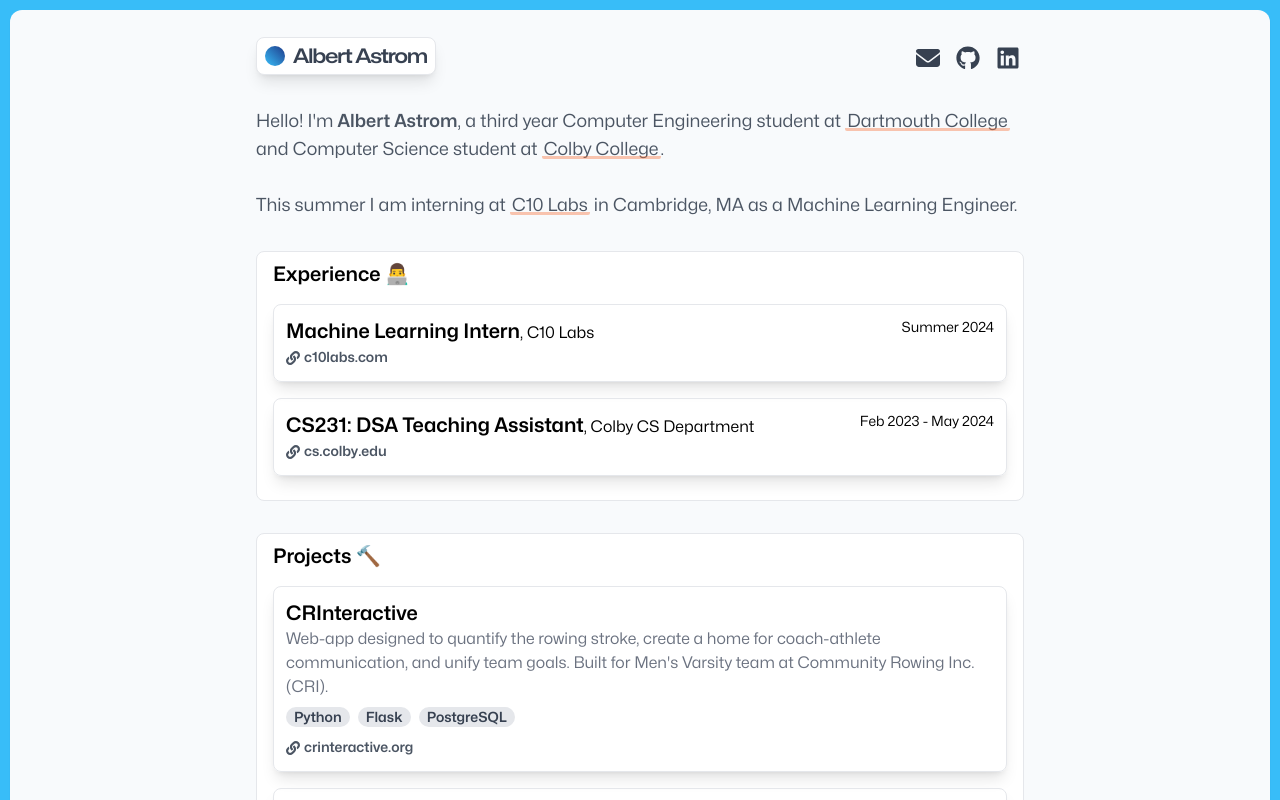
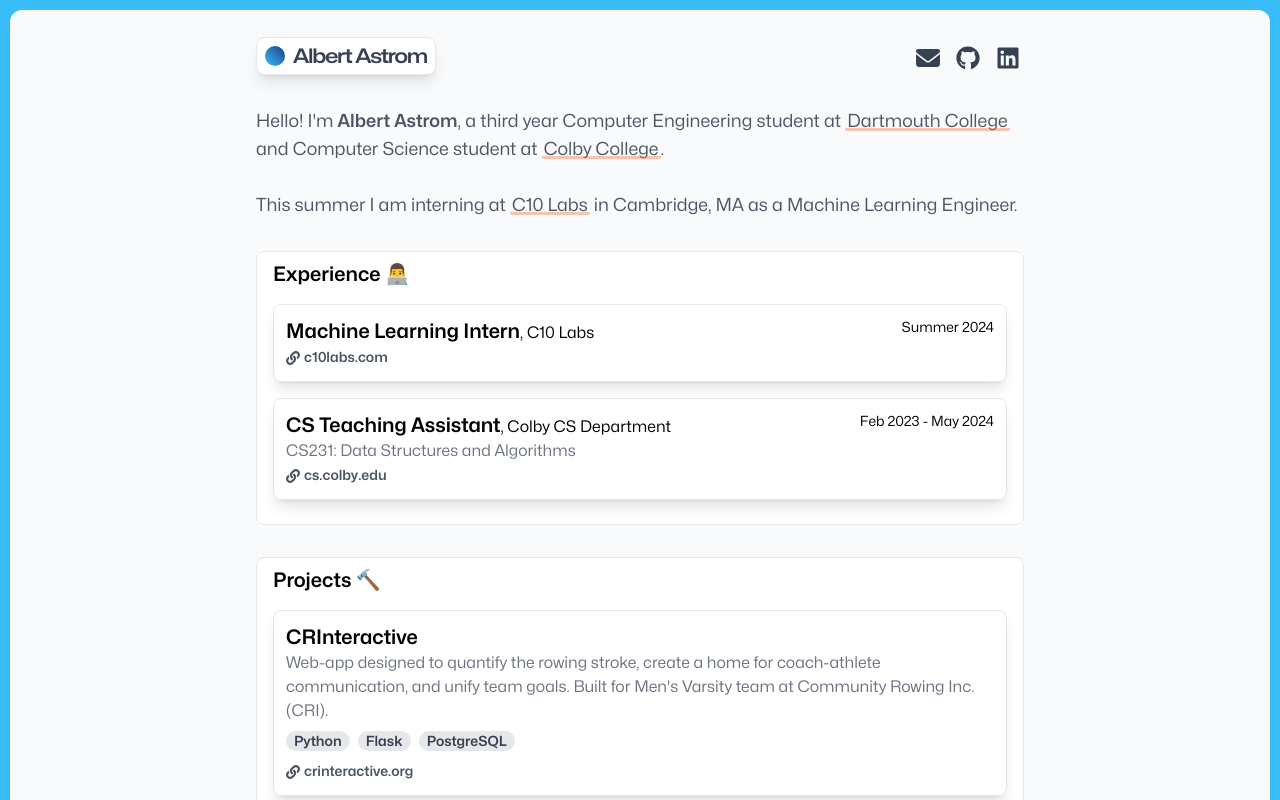
Before and after one commit to albertastrom/albertastrom.com, a Next.js app: page / in a window 1280 px wide. Shown: the top 800 px of the page. Built offline with nearby package versions, Linux system fonts and the light colour scheme.

Commit message:
Added description to experience

```diff
--- a/components/content/experience.tsx
+++ b/components/content/experience.tsx
@@ -7,7 +7,7 @@
         <h2 className="text-xl font-semibold mb-4">Experience 👨‍💻</h2>
         <Position title="Machine Learning Intern" company="C10 Labs" timeframe="Summer 2024" description="" link="https://www.c10labs.com" linkTitle="c10labs.com"/>
 
-        <Position title="CS231: DSA Teaching Assistant" timeframe="Feb 2023 - May 2024" company="Colby CS Department" description="" link="https://cs.colby.edu/courses/S24/231/" linkTitle="cs.colby.edu"/>
+        <Position title="CS Teaching Assistant" timeframe="Feb 2023 - May 2024" company="Colby CS Department" description="CS231: Data Structures and Algorithms" link="https://cs.colby.edu/courses/S24/231/" linkTitle="cs.colby.edu"/>
 
 
 
```
